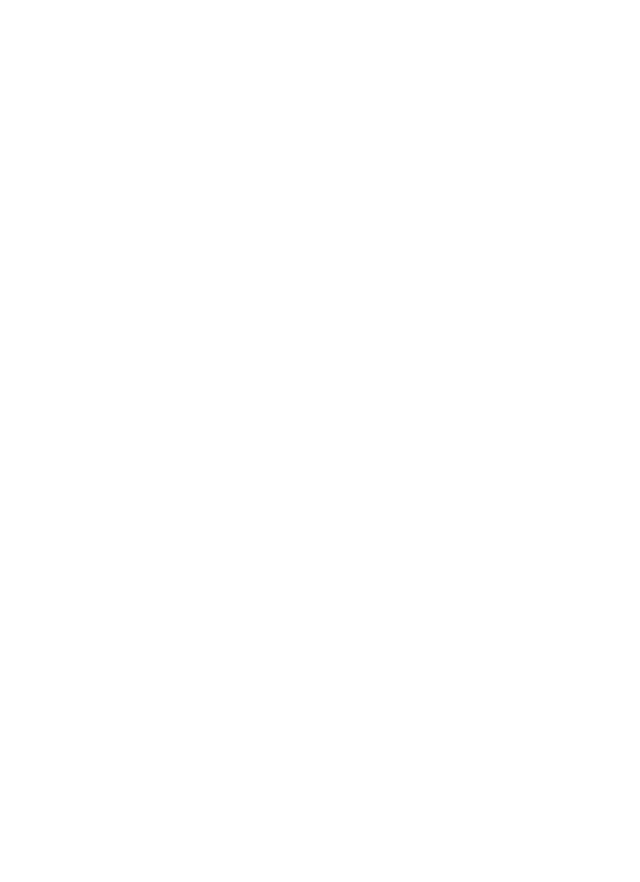
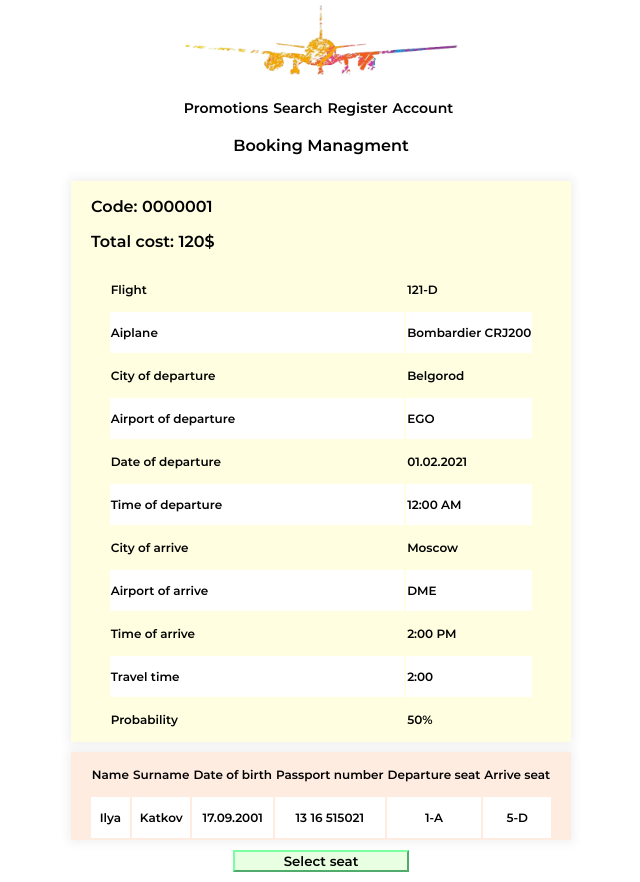
Before and after one commit to ilkatkov/flightpool, a plain HTML site: page booking_managment.html in a window 1280 px wide. Shown: the whole page, without its empty margins (319-959 px from the left). Before the commit the page ends 800 px from the top, so only its background shows below. Drawn offline with Linux system fonts and the light colour scheme.

Commit message:
added booking_managment and fix some <p> tags

```diff
--- a/booking_managment.html
+++ b/booking_managment.html
@@ -0,0 +1,169 @@
+<!DOCTYPE html>
+<html lang="en">
+
+<head>
+    <meta charset="UTF-8">
+    <meta name="viewport" content="width=device-width, initial-scale=1.0">
+    <link rel="stylesheet" href="styles/style.css">
+    <title>FlightPool</title>
+</head>
+
+<body>
+    <div class="header_div">
+        <img src="img/logo.png" class="test-0-logo">
+        <div class="nav_div">
+            <a href="#promotions">
+                <p class="test-0-nav-1">Promotions</p>
+            </a>
+            <a href="#search">
+                <p class="test-0-nav-2">Search</p>
+            </a>
+            <a href="#register">
+                <p class="test-0-nav-3">Register</p>
+            </a>
+            <a href="#account">
+                <p class="test-0-nav-4">Account</p>
+            </a>
+        </div>
+    </div>
+    <p>Booking Managment</p>
+    <div class="booking_div">
+        <p class="test-6-code">Code: 0000001</p>
+        <p class="test-6-tp">Total cost: 120$</p>
+        <table class="search_table">
+            <tr>
+                <td class="test-6-fc">
+                    <p>Flight</p>
+                </td>
+                <td class="test-6-fc">
+                    <p>121-D</p>
+                </td>
+            </tr>
+            <tr>
+                <td class="test-6-ac">
+                    <p>Aiplane</p>
+                </td>
+                <td class="test-6-ac">
+                    <p>Bombardier CRJ200</p>
+                </td>
+            </tr>
+            <tr>
+                <td class="test-6-fcity">
+                    <p>City of departure</p>
+                </td>
+                <td class="test-6-fcity">
+                    <p>Belgorod</p>
+                </td>
+            </tr>
+            <tr>
+                <td class="test-6-from">
+                    <p>Airport of departure</p>
+                </td>
+                <td class="test-6-from">
+                    <p>EGO</p>
+                </td>
+            </tr>
+            <tr>
+                <td class="test-6-dd">
+                    <p>Date of departure</p>
+                </td>
+                <td class="test-6-dd">
+                    <p>01.02.2021</p>
+                </td>
+            </tr>
+            <tr>
+                <td class="test-6-dt ">
+                    <p>Time of departure</p>
+                </td>
+                <td class="test-6-dt ">
+                    <p>12:00 AM</p>
+                </td>
+            </tr>
+            <tr>
+                <td class="test-6-tcity">
+                    <p>City of arrive</p>
+                </td>
+                <td class="test-6-tcity">
+                    <p>Moscow</p>
+                </td>
+            </tr>
+            <tr>
+                <td class="test-6-to">
+                    <p>Airport of arrive</p>
+                </td>
+                <td class="test-6-to">
+                    <p>DME</p>
+                </td>
+            </tr>
+            <tr>
+                <td class="test-6-at">
+                    <p>Time of arrive</p>
+                </td>
+                <td class="test-6-at">
+                    <p>2:00 PM</p>
+                </td>
+            </tr>
+            <tr>
+                <td class="test-6-ft">
+                    <p>Travel time</p>
+                </td>
+                <td class="test-6-ft">
+                    <p>2:00</p>
+                </td>
+            </tr>
+            <tr>
+                <td class="test-6-fh">
+                    <p>Probability</p>
+                </td>
+                <td class="test-6-fh">
+                    <p>50%</p>
+                </td>
+            </tr>
+        </table>
+    </div>
+    <div class="trust_div">
+        <table class="search_table">
+            <tr>
+                <td class="test-6-name">
+                    <p>Name</td>
+                <td class="test-6-last">
+                    <p>Surname</p>
+                </td>
+                <td class="test-6-dob">
+                    <p>Date of birth</p>
+                </td>
+                <td class="test-6-doc">
+                    <p>Passport number</p>
+                </td>
+                <td class="test-6-ts">
+                    <p>Departure seat</p>
+                </td>
+                <td class="test-6-bs">
+                    <p>Arrive seat</p>
+                </td>
+            </tr>
+            <tr>
+                <td class="test-6-name">
+                    <p>Ilya</td>
+                <td class="test-6-last">
+                    <p>Katkov</p>
+                </td>
+                <td class="test-6-dob">
+                    <p>17.09.2001</p>
+                </td>
+                <td class="test-6-doc">
+                    <p>13 16 515021</p>
+                </td>
+                <td class="test-6-ts">
+                    <p>1-A</p>
+                </td>
+                <td class="test-6-bs">
+                    <p>5-D</p>
+                </td>
+            </tr>
+        </table>
+    </div>
+    <input type="submit" value="Select seat" class="test-6-select">
+</body>
+
+</html>
--- a/styles/style.css
+++ b/styles/style.css
@@ -278,3 +278,33 @@ a:link {
     flex-direction: column;
     justify-content: left;
 }
+
+.test-6-code,
+.test-6-tp {
+    margin-left: 20px;
+    text-align: left;
+}
+
+.test-6-fc,
+.test-6-ac,
+.test-6-fcity,
+.test-6-from,
+.test-6-dd,
+.test-6-dt,
+.test-6-tcity,
+.test-6-to,
+.test-6-at,
+.test-6-ft,
+.test-6-fh {
+    width: 70%;
+    text-align: left;
+}
+
+.test-6-select {
+    margin: 0 auto;
+    font-family: 'Montserrat';
+    background-color: #e9ffe1;
+    border-color: #79ffa1;
+    width: 176px;
+    margin-bottom: 10px;
+}
```
Also changed, not shown: booking.html (+9 -4 lines), search.html (+22 -13 lines).
